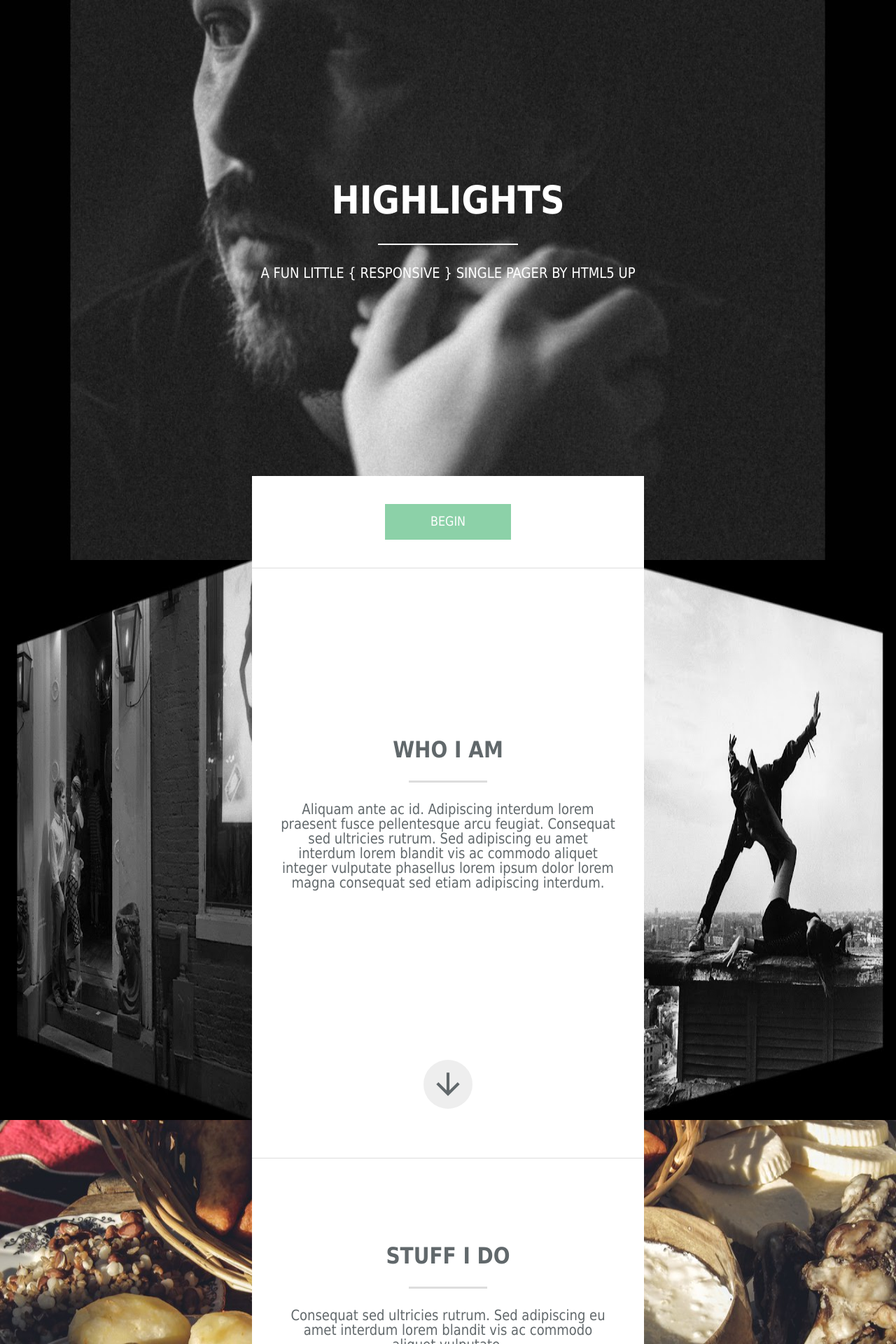
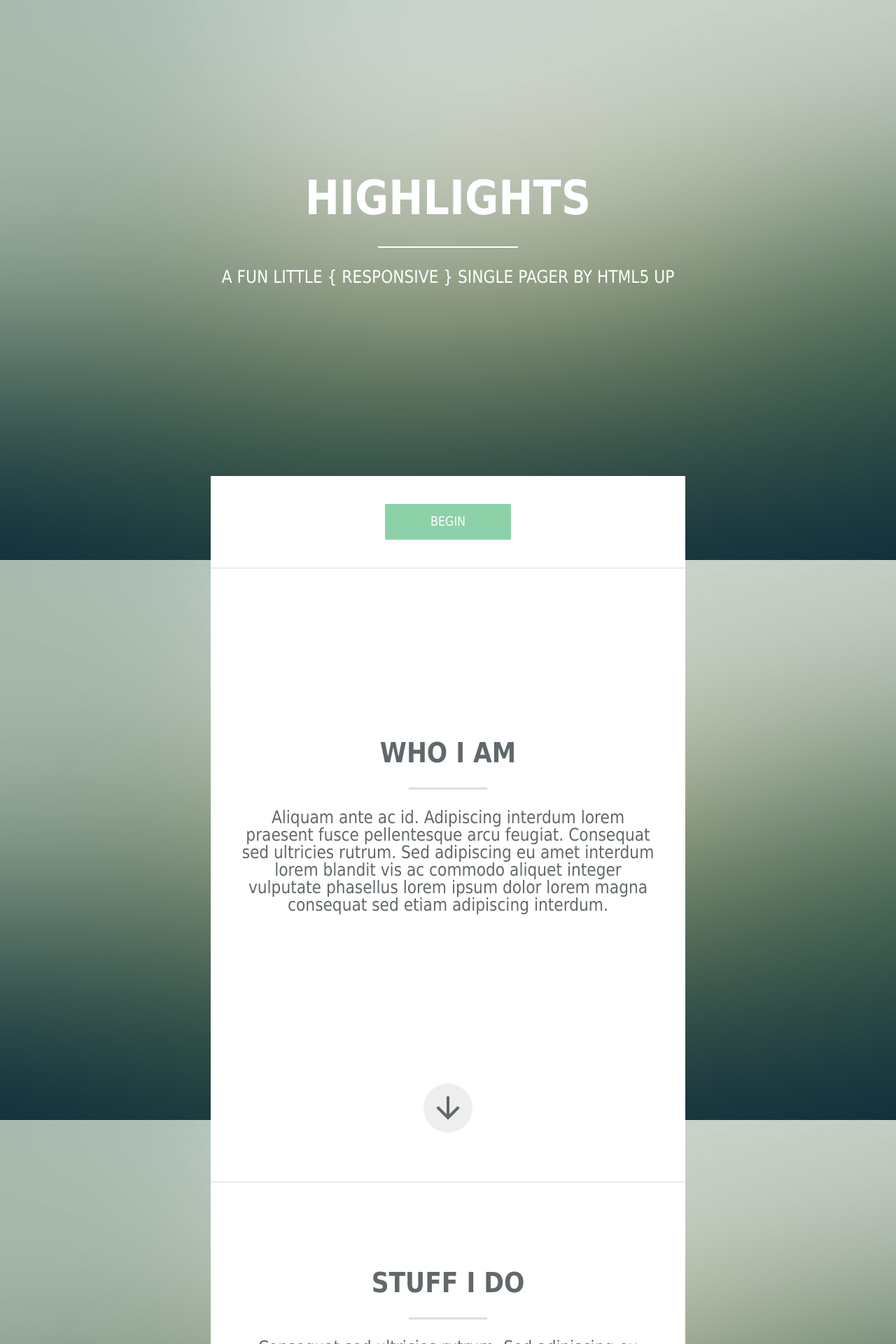
Before and after one commit to davitlaperishvili/Portfolio, a PHP site: page / in a window 1280 px wide. Shown: the top 1920 px of the page at 70% size. Run offline with PHP 8.4, Linux system fonts and the light colour scheme.

Commit message:
little change

```diff
--- a/assets/css/style.css
+++ b/assets/css/style.css
@@ -12,10 +12,12 @@
   text-decoration: none;
   list-style: none;
   color: #61686b;
-  font-family: normal; }
+  font-family: normal;
+  -webkit-box-sizing: border-box;
+  box-sizing: border-box; }
 
 body {
-  width: 560px;
+  width: 53%;
   display: -webkit-box;
   display: -ms-flexbox;
   display: flex;
@@ -27,16 +29,20 @@ body {
   -ms-flex-pack: center;
   justify-content: center;
   margin: 0 auto;
-  background-color: #313a3d; }
+  background-color: #313a3d;
+  background-attachment: fixed, fixed;
+  background-image: url(../../images/pic03.jpg), url(../../images/bg.jpg);
+  background-position: top left, center center;
+  background-size: 100vw, 100vh; }
 
 h2 {
-  font-size: 1.75em;
+  font-size: 2.7vw;
   line-height: 1.5em;
   margin-top: 40px;
   font-family: caps; }
 
 p {
-  font-size: 18px;
+  font-size: 1.7vw;
   margin-bottom: 32px; }
 
 header {
@@ -59,7 +65,7 @@ header {
   top: 5px;
   z-index: -1; }
   header h1 {
-    font-size: 3em;
+    font-size: 4.6vw;
     line-height: 1.25em;
     color: white;
     font-family: caps; }
@@ -71,21 +77,6 @@ header {
     margin: 30px 0;
     background-color: white;
     border: none; }
-
-.bg_images {
-  position: absolute;
-  right: 0;
-  left: 0;
-  top: 0;
-  height: 100%;
-  z-index: -2; }
-
-.img1, .img2, .img3, .img4, .img5, .img6, .img7 {
-  width: 100%;
-  height: 100%; }
-  .img1 img, .img2 img, .img3 img, .img4 img, .img5 img, .img6 img, .img7 img {
-    width: 100%;
-    height: 100vh; }
 
 .begin {
   padding: 16px 65px;
@@ -113,7 +104,7 @@ header {
   -ms-flex-align: center;
   align-items: center;
   background-color: white;
-  margin-bottom: 150px; }
+  margin-bottom: 130px; }
 
 .content_block {
   padding: 80px 40px 70px;
--- a/assets/sass/style.scss
+++ b/assets/sass/style.scss
@@ -17,27 +17,31 @@ $fColor: #61686b;
     list-style: none;
     color: $fColor;
     font-family: normal;
+    box-sizing: border-box;
 }
 body{
-    width: 560px;
+    width: 53%;
     display: flex;
     flex-direction: column;
     justify-content: center;
     margin: 0 auto;
     background-color: #313a3d;
+    background-attachment: fixed, fixed;
+    background-image:url(../../images/pic03.jpg), url(../../images/bg.jpg);
+    background-position: top left, center center;
 
-
+    background-size: 100vw, 100vh;
 
 }
 h2{
-    font-size: 1.75em;
+    font-size: 2.7vw;
     line-height: 1.5em;
     margin-top: 40px;
     font-family: caps;
 }
 
 p{
-    font-size: 18px;
+    font-size: 1.7vw;
     margin-bottom: 32px;
 }
 
@@ -51,7 +55,7 @@ header{
     top: 5px;
     z-index: -1;
     h1{
-        font-size: 3em;
+        font-size: 4.6vw;
         line-height: 1.25em;
         color: white;
         font-family: caps;
@@ -65,48 +69,6 @@ header{
         margin: 30px 0;
         background-color: white;
         border: none;
-    }
-}
-.bg_images{
-
-    position: absolute;
-    right: 0;
-    left: 0;
-    top: 0;
-    height: 100%;
-    z-index: -2;
-}
-// .img1{
-//     width: 100%;
-//     height: 100vh;
-//     background-image: url(../../images/pic1.jpg);
-//     background-repeat: no-repeat;
-//     background-size: 100vw 100vh;
-
-// }
-// .img2{
-//     width: 100%;
-//     height: 100vh;
-//     background-image: url(../../images/pic2.jpg);
-//     background-repeat: no-repeat;
-//     background-size: 100vw 100vh;
-
-// }
-// .img3{
-//     width: 100%;
-//     height: 100vh;
-//     background-image: url(../../images/pic3.jpg);
-//     background-repeat: no-repeat;
-//     background-size: 100vw 100vh;
-
-// }
-
-.img1, .img2, .img3, .img4, .img5, .img6, .img7{
-    width: 100%;
-    height:100%;
-    img{
-    width: 100%;
-    height: 100vh;
     }
 }
 .begin{
@@ -127,7 +89,7 @@ header{
     justify-content: center;
     align-items: center;
     background-color: white;
-    margin-bottom: 150px;
+    margin-bottom: 130px;
 }
 .content_block{
     padding: 80px 40px 70px;
--- a/index.html
+++ b/index.html
@@ -9,22 +9,11 @@
      <title>Document</title>
  </head>
  <body>
-     <div class="bg_images">
-         <div class="img1"><img src="images/pic1.jpg" alt=""></div>
-         <div class="img2"><img src="images/pic2.jpg" alt=""></div>
-         <div class="img3"><img src="images/pic3.jpg" alt=""></div>
-         <div class="img4"><img src="images/pic4.jpg" alt=""></div>
-         <div class="img5"><img src="images/pic5.jpg" alt=""></div>
-
-         <div class="img7"><img src="images/pic7.jpg" alt=""></div>
-         <div class="img6"><img src="images/pic6.jpg" alt=""></div>
-     </div>
      <header>
          <h1>HIGHLIGHTS</h1>
          <hr>
          <p>A FUN LITTLE { RESPONSIVE } SINGLE PAGER BY HTML5 UP</p>
      </header>
-
      <div class="main_content">
          <button class="begin">BEGIN</button>
          <hr class="border_hr">
@@ -45,19 +34,19 @@
 
                      <div class="icons_container">
                      <div class="icons one">
-                        <i class="material-icons">add_a_photo</i>
+                        <i class="material-icons">cloud</i>
                         <p>lorem ipsum</p>
                      </div>
                      <div class="icons two">
-                        <i class="material-icons">create</i>
+                        <i class="material-icons">cloud</i>
                         <p>lorem ipsum</p>
                      </div>
                      <div class="icons tree ">
-                        <i class="material-icons">code</i>
+                        <i class="material-icons">cloud</i>
                         <p>lorem ipsum</p>
                      </div>
                      <div class="icons four">
-                        <i class="material-icons">free_breakfast</i>
+                        <i class="material-icons">cloud</i>
                         <p>lorem ipsum</p>
                      </div>
 
@@ -72,7 +61,7 @@
                 <hr class="hr">
                 <p>Aliquam ante ac id. Adipiscing interdum lorem praesent fusce pellentesque arcu feugiat. Consequat sed ultricies rutrum. Sed adipiscing eu amet interdum lorem blandit vis ac commodo aliquet integer vulputate phasellus lorem ipsum dolor lorem magna consequat sed etiam adipiscing interdum.</p>
                 </div>
-                <a href="" class="scrollDown"><i class="material-icons  scroll">arrow_downward</i></a>
+                <a href="" class="scrollDown"><i class="material-icons scroll">arrow_downward</i></a>
 
              </li>
              <li class="content_block getInTouch">
```
Also changed, not shown: other parts of assets/css/style.css (+37 -0 lines), other parts of assets/sass/style.scss (+59 -2 lines), images/bg.jpg (added), images/pic01.jpg (added), images/pic02.jpg (added), images/pic03.jpg (added), images/pic04.jpg (added), images/pic05.jpg (added).
